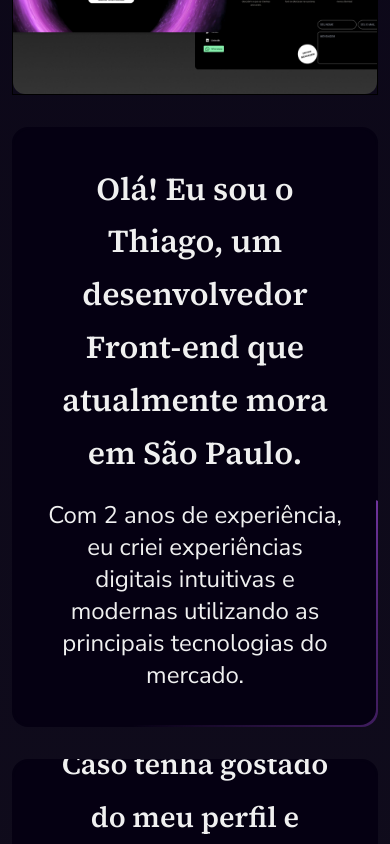
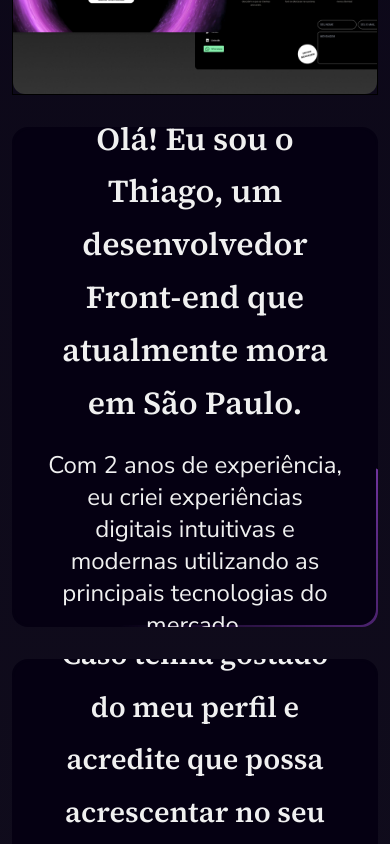
Before and after one commit to thirraz/portfolio, a React (Vite) app: page / in a window 390 px wide. Shown: the part 2240-3084 px from the top of the page. Built offline with nearby package versions, Linux system fonts and the light colour scheme.

Commit message:
update: AnimateBorder component responsiveness

```diff
--- a/src/components/AnimatedBorder.tsx
+++ b/src/components/AnimatedBorder.tsx
@@ -14,7 +14,7 @@ function AnimatedBorder({
 	return (
 		<div
 			className={twMerge(
-				"card-wrapper max-w-[1200px] min-h-[600px] text-white",
+				"card-wrapper max-w-[1200px] min-h-[500px] md:min-h-[400px] text-white",
 				cardWrapperClassName
 			)}
 		>
```
